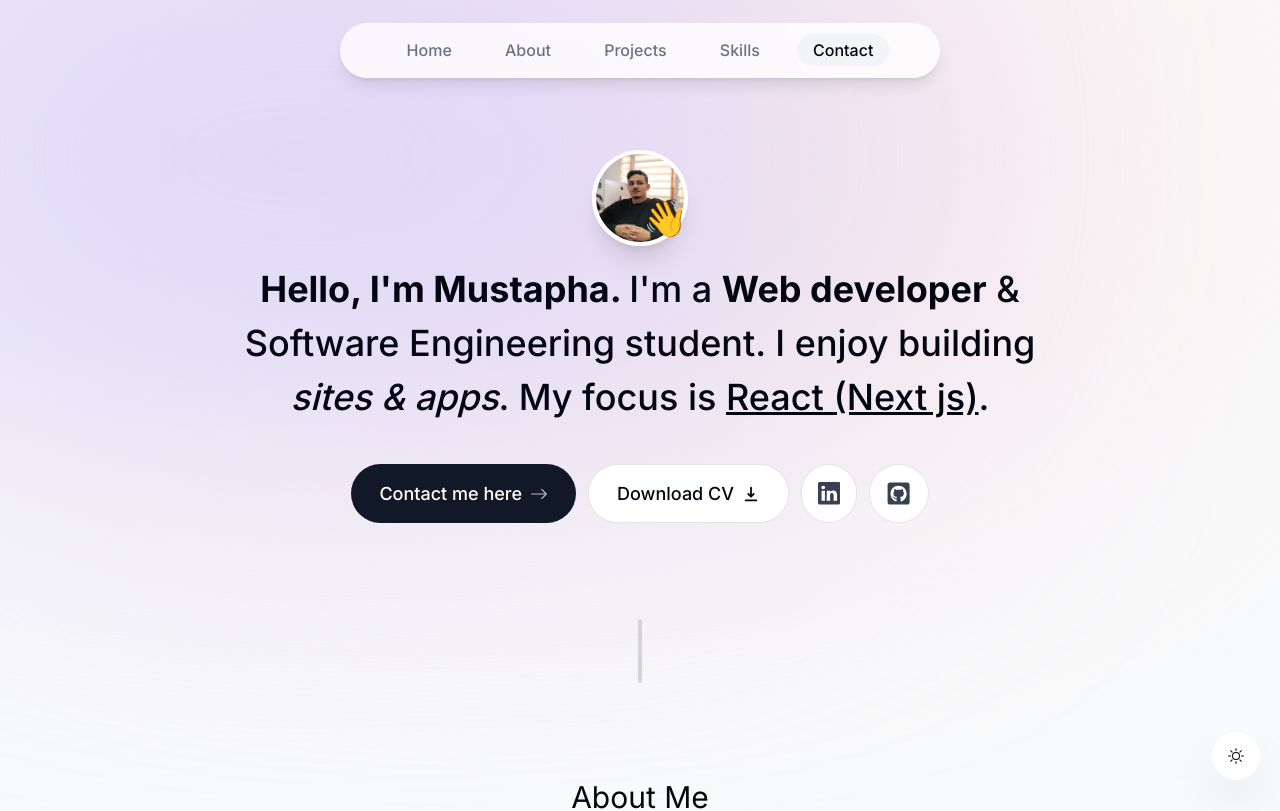
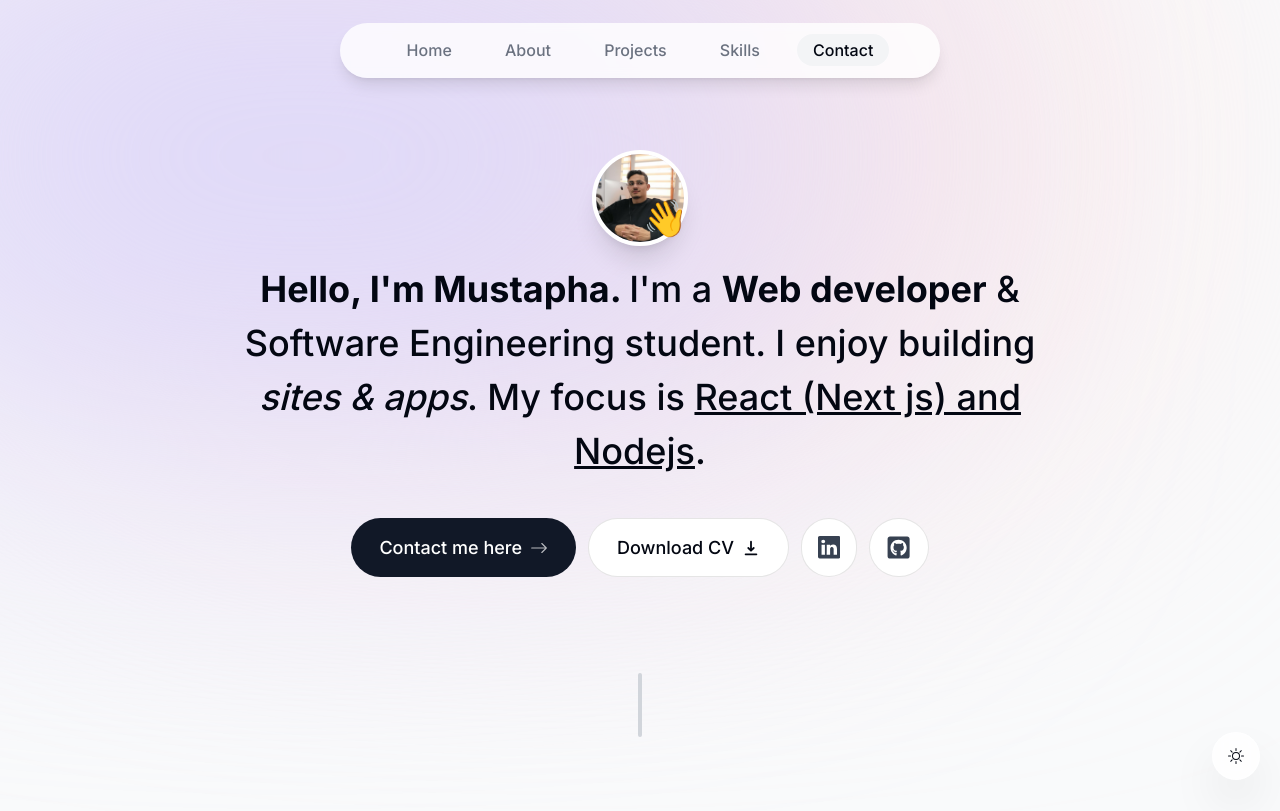
Before and after one commit to mmardi01/mmardi01.github.io, a Next.js app: page / in a window 1280 px wide. Shown: the top 811 px of the page. Built offline with nearby package versions, Linux system fonts and the light colour scheme.

Commit message:
change intro v2

```diff
--- a/components/Intro.tsx
+++ b/components/Intro.tsx
@@ -79,7 +79,7 @@ export default function Intro() {
         I'm a <span className="font-bold">Web developer</span> & Software
         Engineering student. I enjoy building{" "}
         <span className="italic">sites & apps</span>. My focus is{" "}
-        <span className="underline">React (Next js)</span>.
+        <span className="underline">React (Next js) and Nodejs</span>.
       </motion.p>
       <motion.div
         className="flex flex-col sm:flex-row gap-3 justify-center text-lg font-medium"
```
